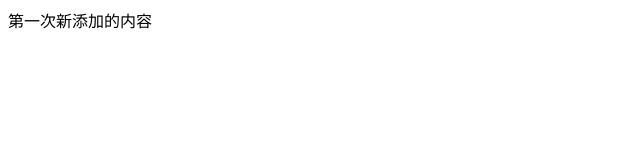
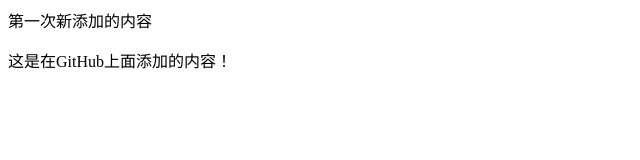
Before and after one commit to gengxiaomeng07/ghf, a plain HTML site: page index.html in a window 1280 px wide. Shown: the whole page, without its empty margins (0-640 px from the left). Drawn offline with Linux system fonts and the light colour scheme.

Commit message:
Update index.html

```diff
--- a/index.html
+++ b/index.html
@@ -6,5 +6,6 @@
 </head>
 <body>
 <div>第一次新添加的内容</div>
+<p>这是在GitHub上面添加的内容！</p>
 </body>
 </html>
```
